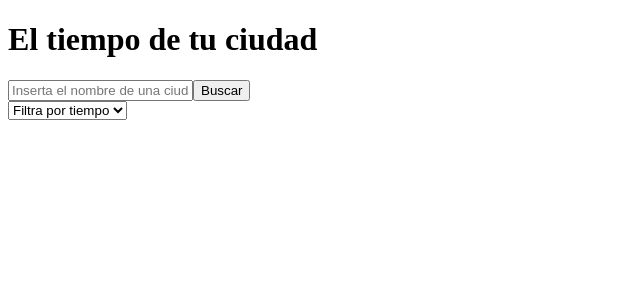
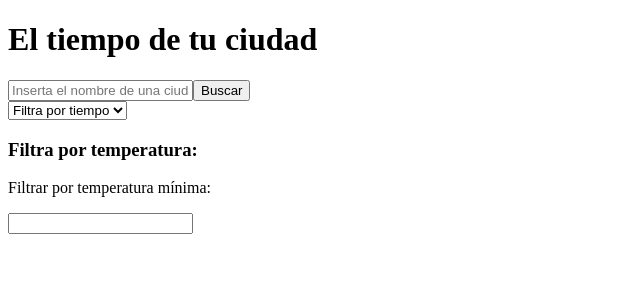
Before and after one commit to AnitaMartinez/api-weather, a React (Create React App) app: page / in a window 1280 px wide. Shown: the top 300 px of the page, without its empty margins (0-640 px from the left). Built offline with nearby package versions, Linux system fonts and the light colour scheme.

Commit message:
Refactor how to handle several inputs

```diff
--- a/src/App.js
+++ b/src/App.js
@@ -1,7 +1,7 @@
 import React, { Component } from "react";
 import Searcher from "./components/Searcher";
 import Cards from "./components/Cards";
-import Selectors from "./components/Selectors";
+import Filters from "./components/Filters";
 import { sumAndAverage } from "./utils";
 import { Api } from "./api";
 
@@ -10,19 +10,20 @@ class App extends Component {
     super(props);
     this.state = {
       weatherCities: [],
-      valueInput: "",
+      averageTemperature: "",
+      valueSerchInput: "",
       valueWeatherSelector: "",
-      averageTemperature: ""
+      tempMinInput: "",
+      tempMaxInput: ""
     };
     this.getInfoWeather = this.getInfoWeather.bind(this);
-    this.handleInput = this.handleInput.bind(this);
-    this.handleWeatherSelector = this.handleWeatherSelector.bind(this);
+    this.handleInputs = this.handleInputs.bind(this);
   }
 
   getInfoWeather() {
     const listCities = [];
     const temperatureCities = [];
-    Api.getCitiesByName(this.state.valueInput).then(cities => {
+    Api.getCitiesByName(this.state.valueSerchInput).then(cities => {
       for (const city of cities) {
         Api.getWeatherByCity(city.woeid)
           .then(weather => {
@@ -38,41 +39,54 @@ class App extends Component {
               weatherCities: listCities,
               averageTemperature: sumAndAverage(temperatureCities)
             });
+            console.log(temperatureCities);
           })
           .catch(err => console.log(err));
       }
     });
   }
 
-  handleInput = event => {
-    this.setState({ valueInput: event.target.value });
-  };
-
-  handleWeatherSelector = event => {
-    this.setState({
-      valueWeatherSelector: event.target.value
-    });
+  handleInputs = (value, type) => {
+    switch (type) {
+      case "searcher":
+        this.setState({ valueSerchInput: value });
+        break;
+      case "weather":
+        this.setState({ valueWeatherSelector: value });
+        break;
+      case "minTemp":
+        this.setState({ tempMinInput: value });
+        break;
+      default:
+        break;
+    }
   };
 
   render() {
     const {
       weatherCities,
-      valueInput,
+      valueSerchInput,
       averageTemperature,
-      valueWeatherSelector
+      valueWeatherSelector,
+      tempMinInput
     } = this.state;
-    console.log(weatherCities);
     return (
       <div>
         <h1>El tiempo de tu ciudad</h1>
         <Searcher
           onClick={this.getInfoWeather}
-          valueInput={valueInput}
-          onChange={this.handleInput}
+          valueInput={valueSerchInput}
+          onChange={this.handleInputs}
+          type={"searcher"}
         />
-        <Selectors
-          onChange={this.handleWeatherSelector}
-          valueSelector={valueWeatherSelector}
+        <Filters
+          onChangeSelector={this.handleInputs}
+          valueWeatherSelector={valueWeatherSelector}
+          onChangeMinTemInput={this.handleInputs}
+          tempMinInput={tempMinInput}
+          typeWeather={"weather"}
+          typeMinTemp={"minTemp"}
+          typeMaxTemp={"maxTemp"}
         />
         {averageTemperature.length > 0 && (
           <div>
@@ -80,7 +94,11 @@ class App extends Component {
             <p>{averageTemperature} centígrados</p>
           </div>
         )}
-        <Cards cities={weatherCities} stateWeather={valueWeatherSelector} />
+        <Cards
+          cities={weatherCities}
+          stateWeatherFilter={valueWeatherSelector}
+          minTempFilter={tempMinInput}
+        />
       </div>
     );
   }
--- a/src/components/Card.js
+++ b/src/components/Card.js
@@ -2,11 +2,10 @@ import React from "react";
 import PropTypes from "prop-types";
 
 const Card = ({ infoCity }) => {
-  console.log("infoCity", infoCity);
   const { nameCity, weatherState, temperature, abbr } = infoCity;
   return (
     <li>
-      <h3>{nameCity}</h3>
+      <h4>{nameCity}</h4>
       <p>{weatherState}</p>
       <img
         src={`https://www.metaweather.com/static/img/weather/${abbr}.svg`}
--- a/src/components/Cards.js
+++ b/src/components/Cards.js
@@ -3,10 +3,12 @@ import Card from "./Card";
 
 class Cards extends Component {
   render() {
-    const { cities, stateWeather } = this.props;
-    console.log("stateWeather", typeof stateWeather);
+    const { cities, stateWeatherFilter, minTempFilter } = this.props;
+    console.log("minTempFilter", minTempFilter);
     const filteredCities = cities.filter(city => {
-      return stateWeather === "" ? city : city.abbr === stateWeather;
+      return stateWeatherFilter === ""
+        ? city
+        : city.abbr === stateWeatherFilter;
     });
 
     return (
--- /dev/null
+++ b/src/components/Filters.js
@@ -0,0 +1,55 @@
+import React from "react";
+import PropTypes from "prop-types";
+import { weatherStatesEnum } from "../utils";
+
+const Filters = ({
+  onChangeSelector,
+  onChangeMinTemInput,
+  valueWeatherSelector,
+  valueTempMinInput,
+  valueTempMaxInput,
+  typeWeather,
+  typeMinTemp
+}) => {
+  const handleChangeSelector = (event, type) => {
+    onChangeSelector(event.target.value, typeWeather);
+  };
+  const handleChangeMinTempInput = (event, type) => {
+    onChangeMinTemInput(event.target.value, typeMinTemp);
+  };
+  return (
+    <div>
+      <select onChange={handleChangeSelector} value={valueWeatherSelector}>
+        <option value="" defaultValue>
+          Filtra por tiempo
+        </option>
+        <option value={weatherStatesEnum.snow}>Nieve</option>
+        <option value={weatherStatesEnum.sleet}>Aguanieve</option>
+        <option value={weatherStatesEnum.hail}>Granizo</option>
+        <option value={weatherStatesEnum.thunderstorm}>Tormenta</option>
+        <option value={weatherStatesEnum.heavyRain}>Lluvia espesa</option>
+        <option value={weatherStatesEnum.lightRain}>Lluvia ligera</option>
+        <option value={weatherStatesEnum.showers}>Llovizna</option>
+        <option value={weatherStatesEnum.heavyCloud}>Muy nuboso</option>
+        <option value={weatherStatesEnum.lighCloud}>Poco nuboso</option>
+        <option value={weatherStatesEnum.clear}>Soleado</option>
+      </select>
+
+      <h3>Filtra por temperatura:</h3>
+      <p>Filtrar por temperatura mínima:</p>
+      <input
+        type="number"
+        value={valueTempMinInput}
+        onChange={handleChangeMinTempInput}
+      />
+    </div>
+  );
+};
+
+Filters.propTypes = {
+  onChangeSelector: PropTypes.func,
+  valueWeatherSelector: PropTypes.string,
+  valueTempMinInput: PropTypes.string
+};
+
+export default Filters;
--- a/src/components/Searcher.js
+++ b/src/components/Searcher.js
@@ -1,14 +1,17 @@
 import React from "react";
 import PropTypes from "prop-types";
 
-const Searcher = ({ onClick, onChange, valueInput }) => {
+const Searcher = ({ onClick, onChange, valueInput, type }) => {
+  const handleChangeInput = event => {
+    onChange(event.target.value, type);
+  };
   return (
     <div>
       <input
         type="text"
         placeholder="Inserta el nombre de una ciudad"
         value={valueInput}
-        onChange={onChange}
+        onChange={handleChangeInput}
       />
       <button onClick={onClick}> Buscar </button>
     </div>
--- a/src/components/Selectors.js
+++ /dev/null
@@ -1,30 +0,0 @@
-import React from "react";
-import PropTypes from "prop-types";
-import { weatherStatesEnum } from "../utils";
-
-const Selectors = ({ onChange, valueSelector }) => {
-  return (
-    <select onChange={onChange} value={valueSelector}>
-      <option value="" defaultValue>
-        Filtra por tiempo
-      </option>
-      <option value={weatherStatesEnum.snow}>Nieve</option>
-      <option value={weatherStatesEnum.sleet}>Aguanieve</option>
-      <option value={weatherStatesEnum.hail}>Granizo</option>
-      <option value={weatherStatesEnum.thunderstorm}>Tormenta</option>
-      <option value={weatherStatesEnum.heavyRain}>Lluvia espesa</option>
-      <option value={weatherStatesEnum.lightRain}>Lluvia ligera</option>
-      <option value={weatherStatesEnum.showers}>Llovizna</option>
-      <option value={weatherStatesEnum.heavyCloud}>Muy nuboso</option>
-      <option value={weatherStatesEnum.lighCloud}>Poco nuboso</option>
-      <option value={weatherStatesEnum.clear}>Soleado</option>
-    </select>
-  );
-};
-
-Selectors.propTypes = {
-  onChange: PropTypes.func,
-  valueSelector: PropTypes.string
-};
-
-export default Selectors;
```
